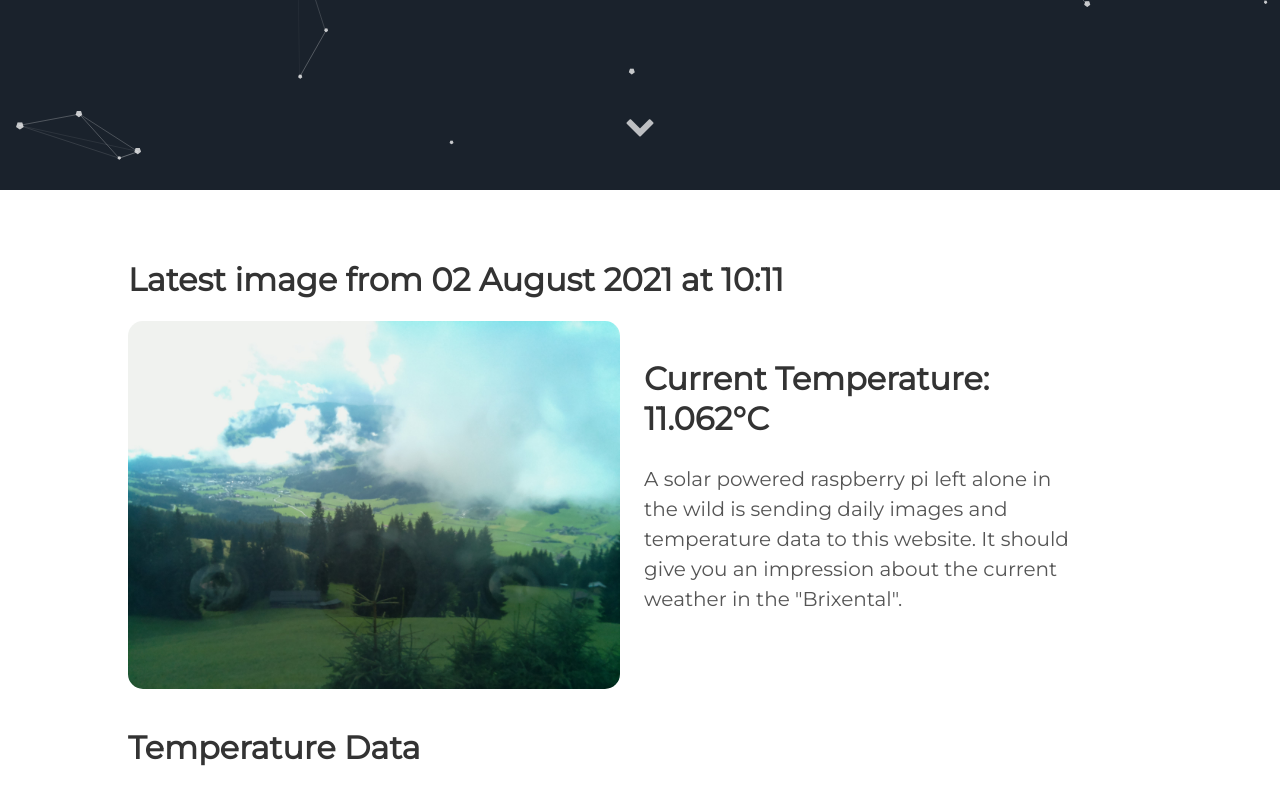
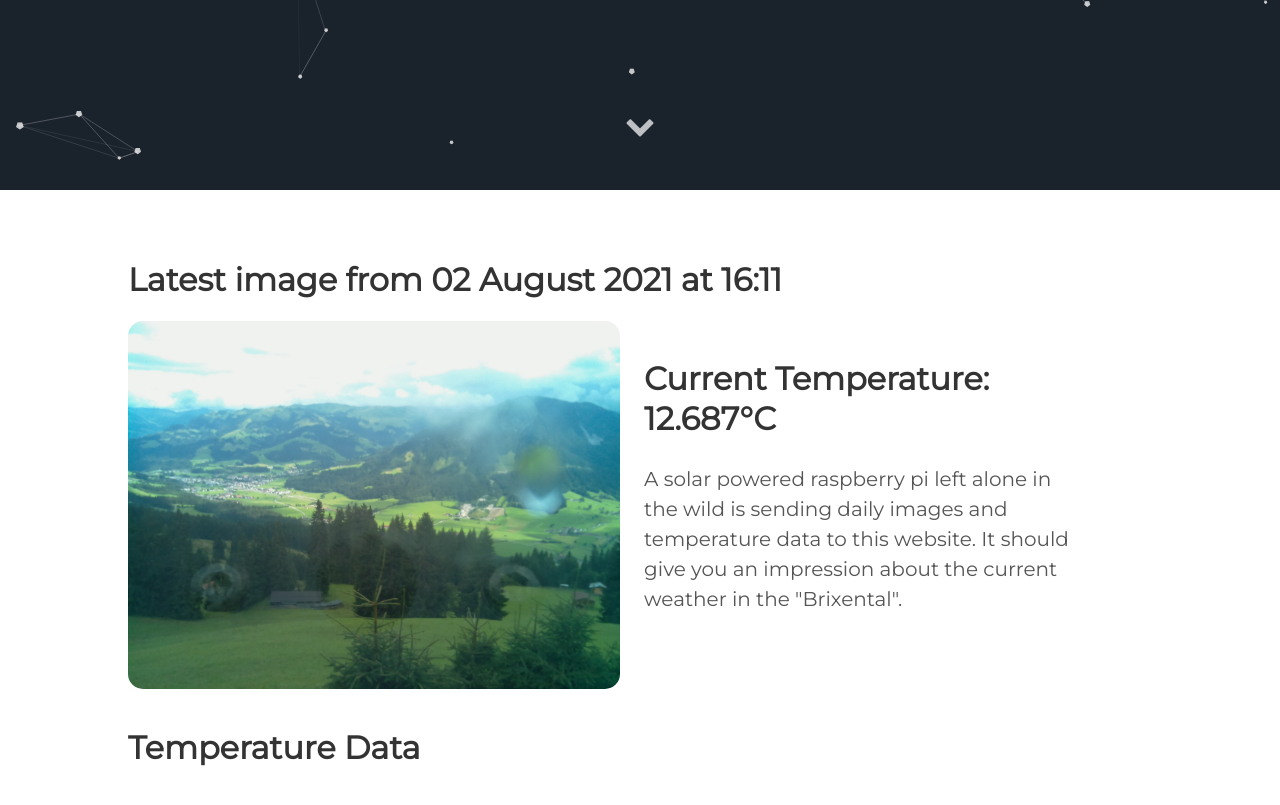
Before and after one commit to vektorious/vektorious.github.io, a Jekyll site: the page built from resources/huette.md, in a window 1280 px wide and 900 px high, scrolled down 710 px. Shown: the top 805 px of the window. Built offline with Jekyll 4.4.1, drawn with Linux system fonts in a browser that asks for light colours.

Commit message:
I'm a bot beep boop

```diff
--- a/resources/huette.md
+++ b/resources/huette.md
@@ -6,13 +6,13 @@ image: '/assets/img/'
 description: 'Live image from the Austrian alps'
 twitter_text: ' '
 ---
-## Latest image from 02 August 2021 at 10:11
+## Latest image from 02 August 2021 at 16:11
 <div class="huette">
   <div class="huette-image">
     <img src="{{ "/assets/img/huette.jpg" | prepend: site.baseurl }}">
   </div>
   <div class="huette-text">
-        <h2>Current Temperature: 11.062°C</h2>
+        <h2>Current Temperature: 12.687°C</h2>
         <p>A solar powered raspberry pi left alone in the wild is sending daily images and temperature data to this website. It should give you an impression about the current weather in the "Brixental".</p>
 
   </div>
```
Also changed, not shown: rpi-script/2021-08-02_161017.txt (renamed from rpi-script/2021-08-02_101014.txt, +5 -5 lines), rpi-script/huette.md (+2 -2 lines), assets/img/huette.jpg, assets/img/temp_plot.png, rpi-script/temp_plot.png, 1 other file.
